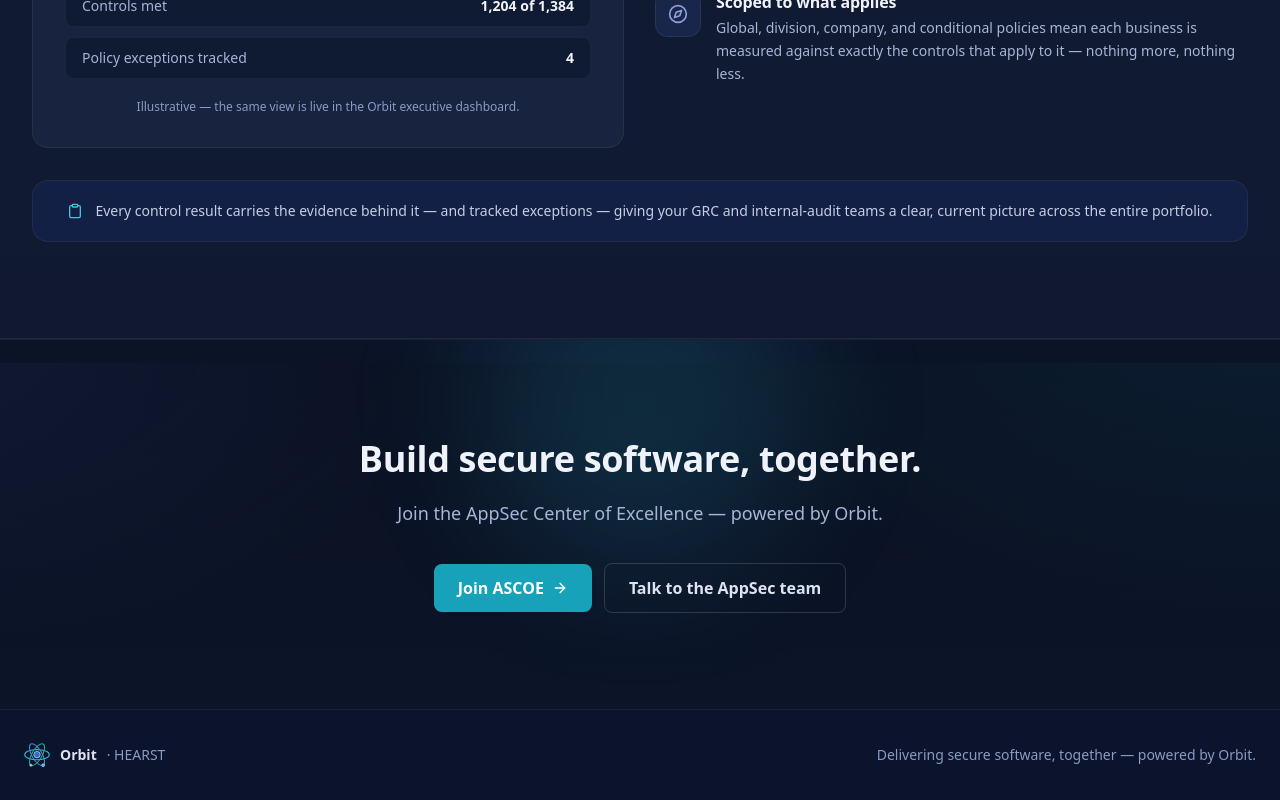
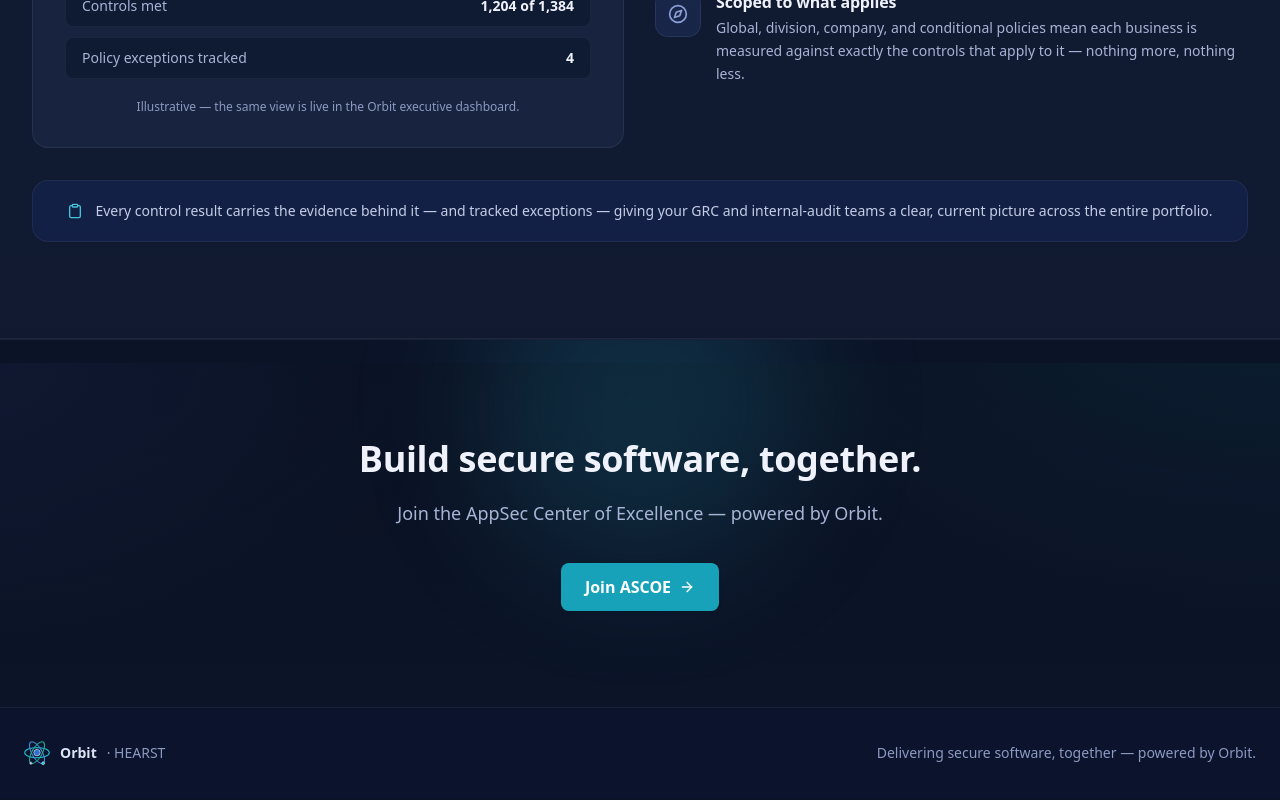
Before and after one commit to jantznick/appsec-catalog, a React (Vite) app in the folder frontend/: page / in a window 1280 px wide. Shown: the part 8437-9237 px from the top of the page. Built offline with nearby package versions, Linux system fonts and the light colour scheme; no server answers.

Commit message:
get rid of talk to appsec team button

```diff
--- a/frontend/src/pages/Home.jsx
+++ b/frontend/src/pages/Home.jsx
@@ -648,12 +648,6 @@
             <Button size="lg" onClick={joinAscoe}>
               {authed ? 'Go to your dashboard' : 'Join ASCOE'} <FiArrowRight />
             </Button>
-            <a
-              href="mailto:appsec@hearst.com"
-              className="inline-flex items-center justify-center gap-2 rounded-lg border border-white/15 px-6 py-3 text-base font-semibold text-gray-800 transition-colors hover:bg-white/5"
-            >
-              Talk to the AppSec team
-            </a>
           </div>
         </div>
       </section>
```
